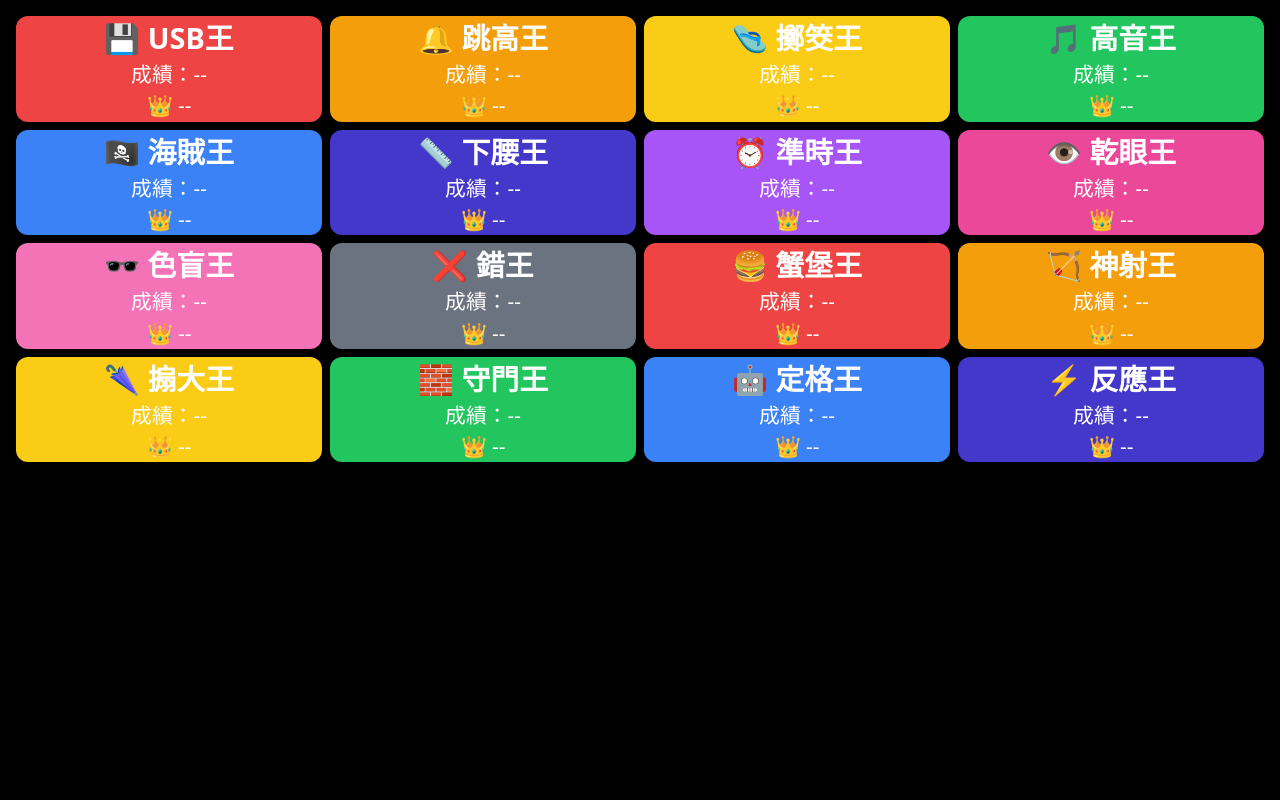
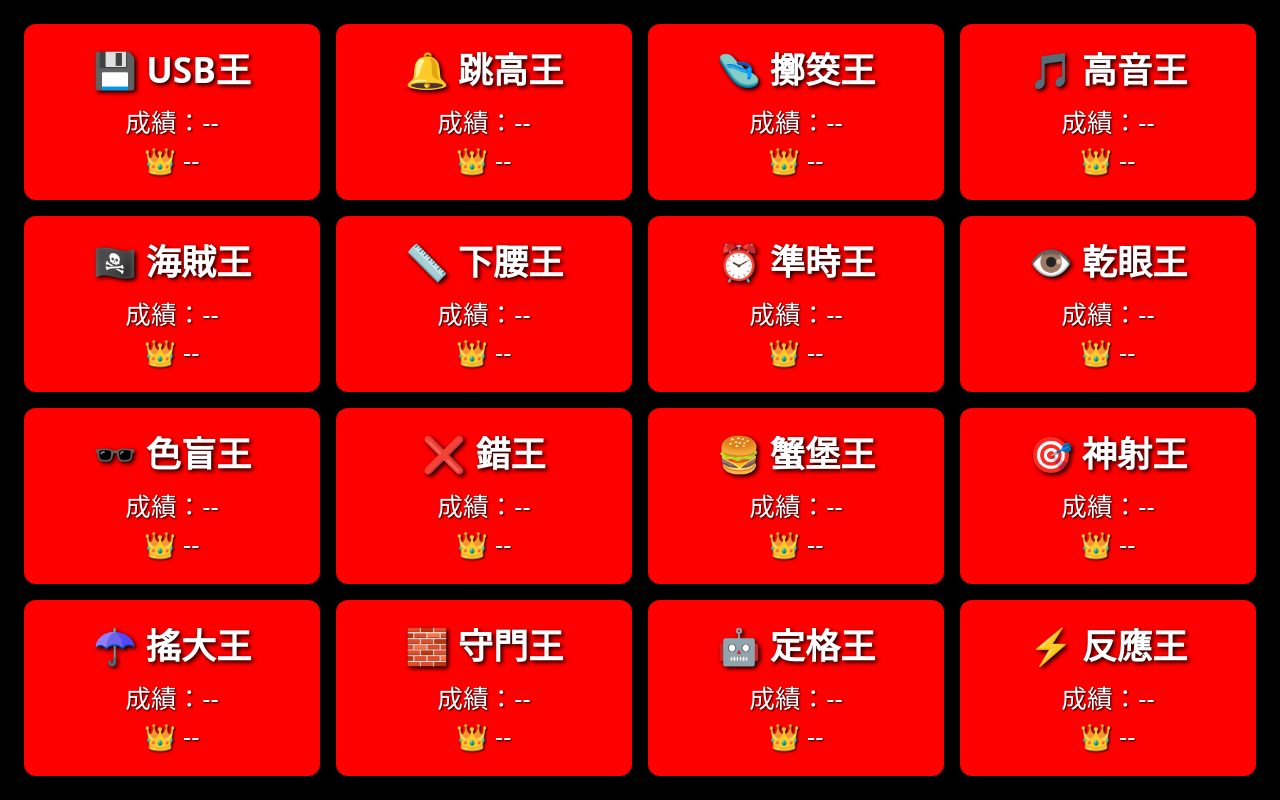
Before and after one commit to shuting72/who-is-yu-gi-oh, a Next.js app: page /display in a window 1280 px wide. Built offline with nearby package versions, Linux system fonts and the light colour scheme.

Commit message:
總表移除光暈 + 放大字體，輪播畫面改為白色實線框並放大置中

```diff
--- a/pages/display.js
+++ b/pages/display.js
@@ -1,72 +1,77 @@
-import { useEffect, useState } from 'react'
-import styles from '../styles/display.module.css'
+import styles from '../styles/display.module.css';
+import { useEffect, useState } from 'react';
 
-const games = [
-  'USB王', '跳高王', '擲筊王', '高音王',
-  '海賊王', '下腰王', '準時王', '乾眼王',
-  '色盲王', '錯王', '蟹堡王', '神射王',
-  '搧大王', '守門王', '定格王', '反應王'
-]
+const stages = [
+  "USB王", "跳高王", "擲筊王", "高音王",
+  "海賊王", "下腰王", "準時王", "乾眼王",
+  "色盲王", "錯王", "蟹堡王", "神射王",
+  "搖大王", "守門王", "定格王", "反應王"
+];
 
-const icons = ['💾', '🔔', '🩴', '🎵', '🏴‍☠️', '📏', '⏰', '👁️', '🕶️', '❌', '🍔', '🏹', '🌂', '🧱', '🤖', '⚡']
+const icons = [
+  "💾", "🔔", "🩴", "🎵",
+  "🏴‍☠️", "📏", "⏰", "👁️",
+  "🕶️", "❌", "🍔", "🎯",
+  "☂️", "🧱", "🤖", "⚡"
+];
 
-const dummyRankings = games.map((name, index) => ({
-  name,
-  icon: icons[index],
-  scores: [
-    { name: '小明', score: '50次' },
-    { name: '阿花', score: '48次' },
-    { name: '小志', score: '46次' },
-    { name: '阿土', score: '44次' },
-    { name: '大寶', score: '42次' }
-  ]
-}))
+const Display = () => {
+  const [pageIndex, setPageIndex] = useState(0);
+  const [data, setData] = useState({});
 
-export default function DisplayPage() {
-  const [pageIndex, setPageIndex] = useState(0)
+  useEffect(() => {
+    const saved = localStorage.getItem("scoreboard");
+    if (saved) setData(JSON.parse(saved));
+  }, []);
 
-  const pages = []
-  for (let i = 0; i < dummyRankings.length; i += 2) {
-    pages.push(dummyRankings.slice(i, i + 2))
+  useEffect(() => {
+    const interval = setInterval(() => {
+      setPageIndex((prev) => (prev + 1) % 9);
+    }, pageIndex === 0 ? 15000 : 7000);
+    return () => clearInterval(interval);
+  }, [pageIndex]);
+
+  if (pageIndex === 0) {
+    return (
+      <div className={styles.grid}>
+        {stages.map((stage, index) => {
+          const score = data[stage]?.[0] || { name: "--", score: "--" };
+          return (
+            <div key={stage} className={styles.card} style={{ backgroundColor: data[stage]?.color || "red" }}>
+              <div className={styles.stageTitle}>{icons[index]} {stage}</div>
+              <div className={styles.score}>成績：{score.score}</div>
+              <div className={styles.champion}>👑 {score.name}</div>
+            </div>
+          );
+        })}
+      </div>
+    );
   }
 
-  useEffect(() => {
-    const totalPages = pages.length + 1
-    const interval = setInterval(() => {
-      setPageIndex(prev => (prev + 1) % totalPages)
-    }, pageIndex === 0 ? 15000 : 7000)
-    return () => clearInterval(interval)
-  }, [pageIndex])
+  const leftIndex = (pageIndex - 1) * 2;
+  const rightIndex = leftIndex + 1;
+
+  const renderBlock = (index) => {
+    const stage = stages[index];
+    const records = data[stage] || [];
+    return (
+      <div key={stage} className={styles.block}>
+        <div className={styles.stage}>{icons[index]} {stage}</div>
+        {records.slice(0, 5).map((item, i) => (
+          <div key={i} className={styles.entry}>
+            {["🥇","🥈","🥉","4️⃣","5️⃣"][i]} {item.name} - {item.score}次
+          </div>
+        ))}
+      </div>
+    );
+  };
 
   return (
-    <div className={styles.container}>
-      {pageIndex === 0 ? (
-        <div className={styles.grid}>
-          {dummyRankings.map((game, i) => (
-            <div className={`${styles.card} ${styles['color' + (i % 10)]}`} key={i}>
-              <div className={styles.title}>{game.icon} {game.name}</div>
-              <div className={styles.score}>成績：--</div>
-              <div className={styles.champion}>👑 --</div>
-            </div>
-          ))}
-        </div>
-      ) : (
-        <div className={styles.rankingPage}>
-          {pages[pageIndex - 1].map((game, gidx) => (
-            <div className={styles.rankingBlock} key={gidx}>
-              <div className={styles.rankingTitle}>{game.icon} {game.name}</div>
-              <ol className={styles.rankingList}>
-                {game.scores.map((s, i) => (
-                  <li key={i}>
-                    <span className={styles.rankIcon}>{['🥇', '🥈', '🥉', '4️⃣', '5️⃣'][i]}</span>
-                    <span className={styles.rankText}>{s.name} - {s.score}</span>
-                  </li>
-                ))}
-              </ol>
-            </div>
-          ))}
-        </div>
-      )}
+    <div className={styles.carousel}>
+      {renderBlock(leftIndex)}
+      {rightIndex < stages.length && renderBlock(rightIndex)}
     </div>
-  )
-}
+  );
+};
+
+export default Display;
--- a/styles/display.module.css
+++ b/styles/display.module.css
@@ -1,80 +1,66 @@
-
-.container {
-  @apply w-screen h-screen bg-black text-white overflow-hidden;
-}
-
 .grid {
   display: grid;
   grid-template-columns: repeat(4, 1fr);
   grid-template-rows: repeat(4, 1fr);
-  gap: 0.5rem;
-  padding: 1rem;
+  gap: 16px;
+  padding: 24px;
+  width: 100vw;
+  height: 100vh;
   box-sizing: border-box;
+  background: black;
 }
 
 .card {
-  @apply flex flex-col items-center justify-center rounded-xl text-white;
+  display: flex;
+  flex-direction: column;
+  justify-content: center;
+  align-items: center;
+  border-radius: 12px;
+  padding: 16px;
+  color: white;
   font-size: 1.8rem;
-  font-weight: bold;
 }
 
-.card .score,
-.card .champion {
-  font-size: 1.3rem;
-  font-weight: normal;
+.stageTitle {
+  font-size: 2.2rem;
+  font-weight: bold;
+  text-align: center;
+  margin-bottom: 8px;
+  text-shadow: 2px 2px 4px #000;
 }
 
-.color0 { background-color: #ef4444; } /* Red */
-.color1 { background-color: #f59e0b; } /* Orange */
-.color2 { background-color: #facc15; } /* Yellow */
-.color3 { background-color: #22c55e; } /* Green */
-.color4 { background-color: #3b82f6; } /* Blue */
-.color5 { background-color: #4338ca; } /* Indigo */
-.color6 { background-color: #a855f7; } /* Purple */
-.color7 { background-color: #ec4899; } /* Pink */
-.color8 { background-color: #f472b6; } /* Rose */
-.color9 { background-color: #6b7280; } /* Gray */
-
-.rankingRow {
-  @apply flex justify-center items-center w-full h-screen gap-10;
+.score, .champion {
+  font-size: 1.6rem;
+  text-shadow: 1px 1px 2px #000;
 }
 
-.rankingBlock {
-  background-color: #1f1f1f;
-  border: 4px solid white;
-  padding: 3rem 4rem;
-  border-radius: 1rem;
-  width: 32%;
-  font-size: 2rem;
+.carousel {
   display: flex;
-  flex-direction: column;
+  justify-content: center;
   align-items: center;
+  height: 100vh;
+  background: black;
+  gap: 64px;
+  padding: 0 48px;
 }
 
-.rankingTitle {
-  font-size: 2.8rem;
-  font-weight: bold;
-  margin-bottom: 2rem;
+.block {
+  background: #1e1e1e;
+  color: white;
+  border: 4px solid white;
+  border-radius: 16px;
+  padding: 32px 48px;
+  font-size: 2rem;
+  text-align: center;
 }
 
-.rankingList {
-  list-style: none;
-  padding: 0;
-  width: 100%;
+.stage {
+  font-size: 2.4rem;
+  font-weight: bold;
+  margin-bottom: 16px;
 }
 
-.rankingList li {
-  margin: 0.8rem 0;
-  display: flex;
-  align-items: center;
-  justify-content: center;
-}
-
-.rankIcon {
-  margin-right: 1rem;
+.entry {
+  margin: 8px 0;
   font-size: 2rem;
 }
-
-.rankText {
-  font-size: 1.8rem;
-}
```
